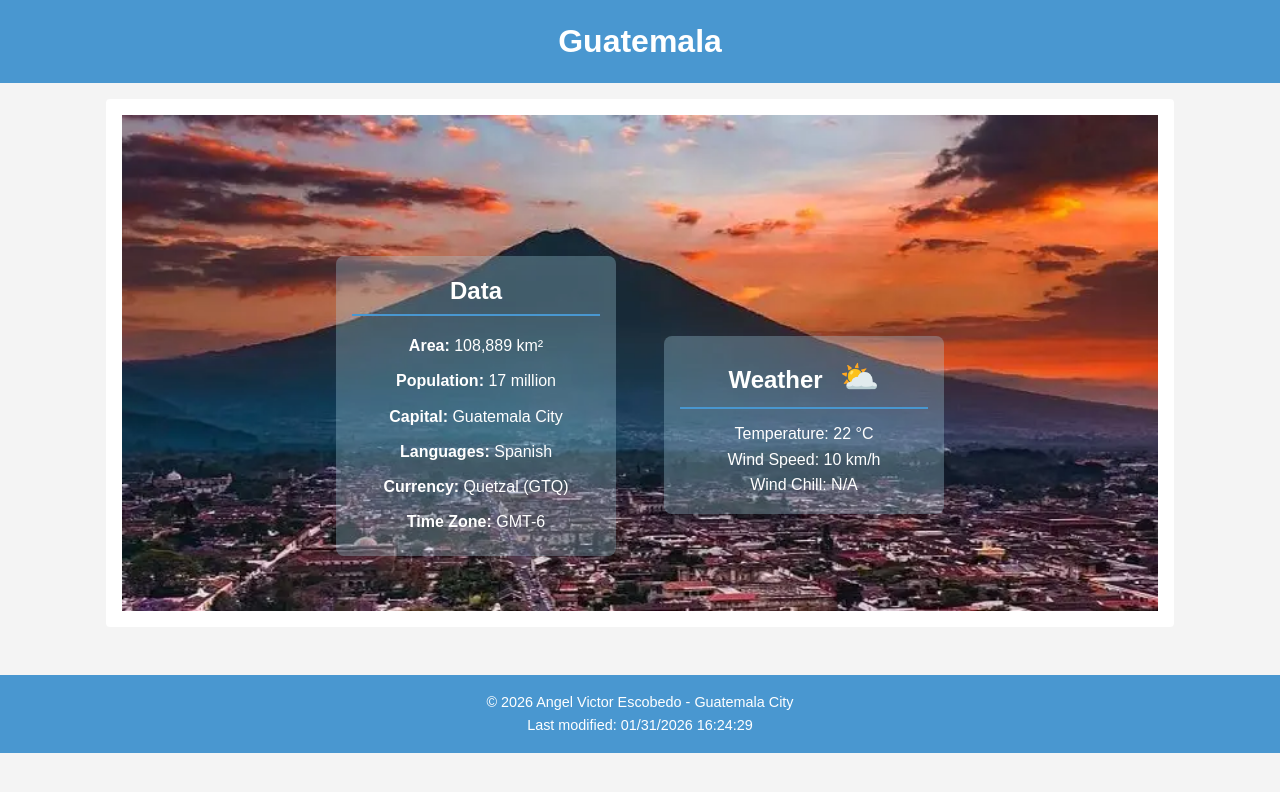
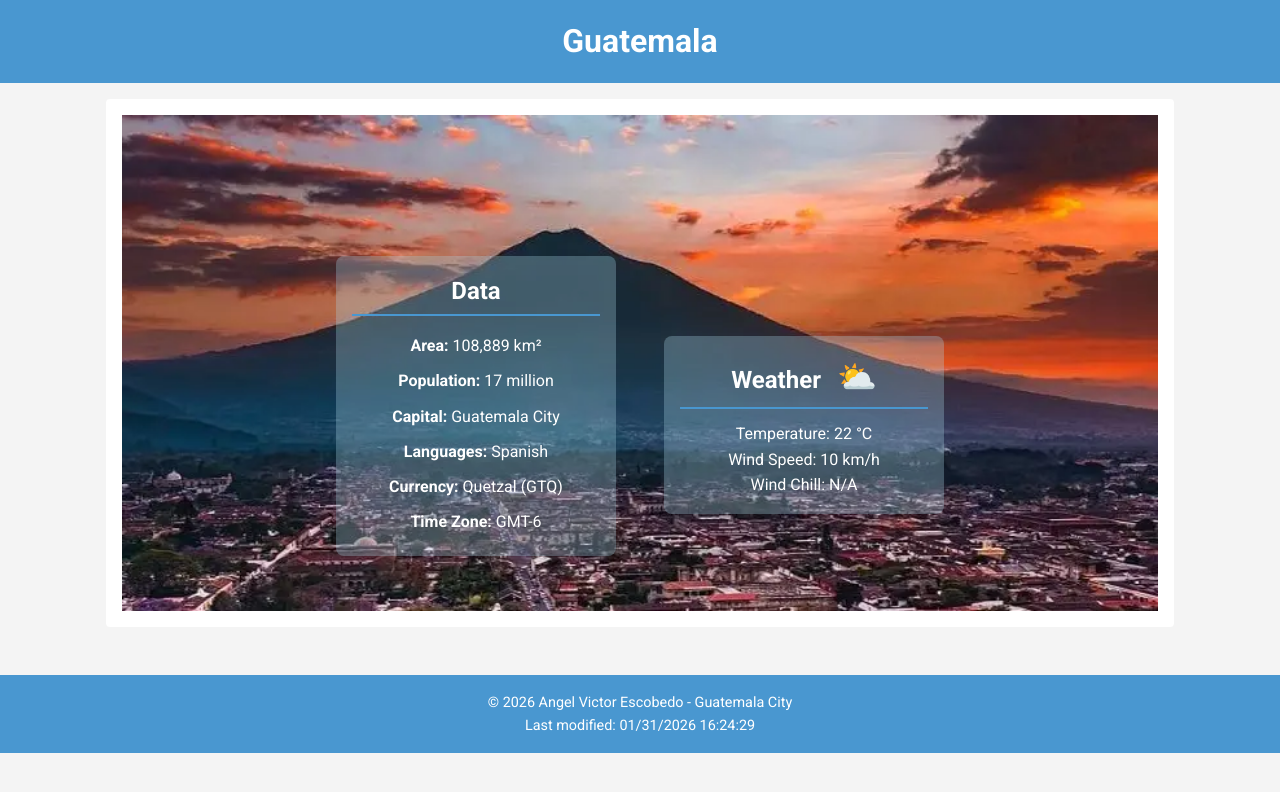
Before and after one commit to angelvictor2/wdd131, a plain HTML site: page place.html in a window 1280 px wide. Drawn offline with Linux system fonts and the light colour scheme.

Commit message:
week03 final

```diff
--- a/styles/place-large.css
+++ b/styles/place-large.css
@@ -21,11 +21,11 @@
     .weather {
         position: absolute;
         top: 2rem;
-        background: rgba(173, 216, 230, 0.3);
+        background: var(--overlay-bg);
         padding: 1rem;
         border-radius: 8px;
         width: 280px;
-        color: white;
+        color: var(--secondary-color);
     }
 
     .data {
--- a/styles/place.css
+++ b/styles/place.css
@@ -10,15 +10,12 @@
     --accent-color: #2c2c2c;
     --background-color: #f4f4f4;
     --card-background: #ffffff;
-}
-
-body {
-    font-family: "Roboto", sans-serif;
+    --overlay-bg: rgba(173, 216, 230, 0.3);
 }
 
 
 body {
-    font-family: Arial, Helvetica, sans-serif;
+    font-family: "Roboto", sans-serif;
     background-color: var(--background-color);
     color: var(--accent-color);
     line-height: 1.6;
```
